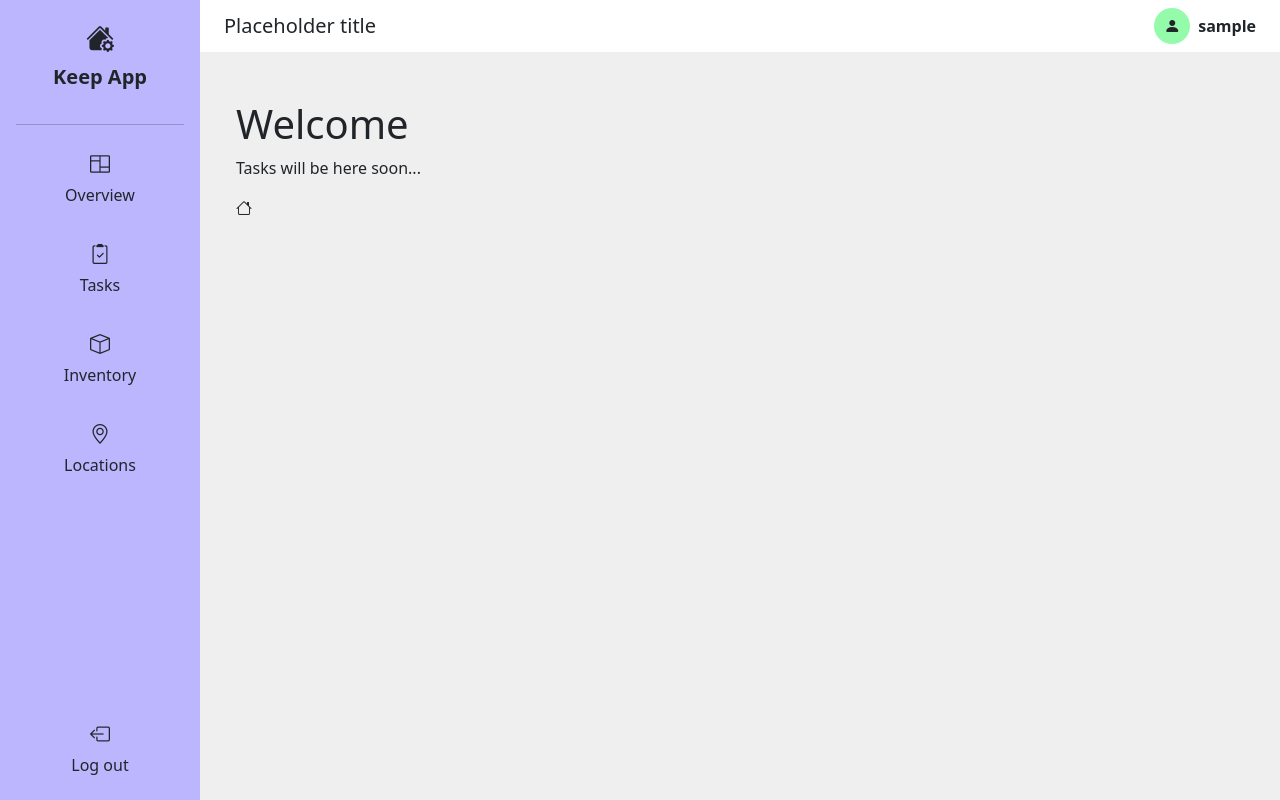
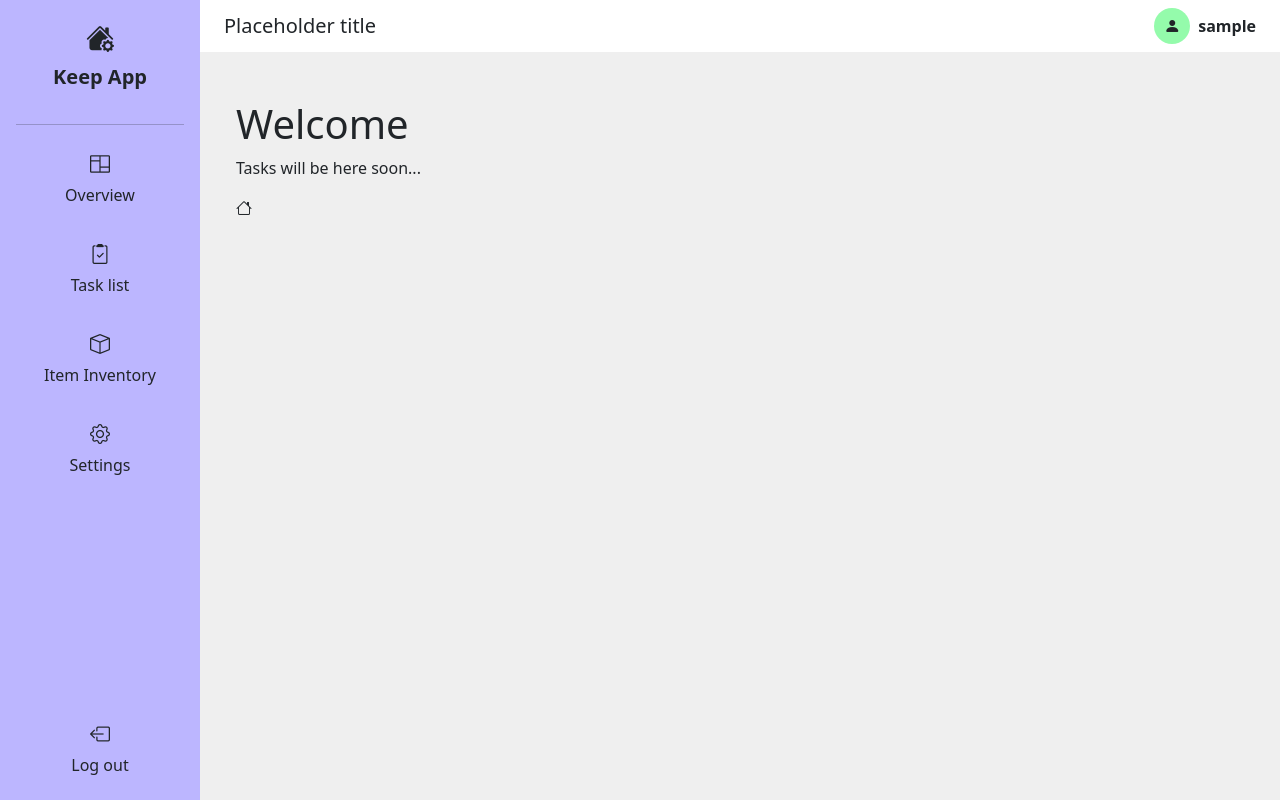
Before and after one commit to orma5/household, a Django app: page / in a window 1280 px wide. Run offline with Django 5.2, Linux system fonts and the light colour scheme; the visitor is signed in with stand-in values (Sample User, id 1).

Commit message:
move frequency to within model class and updates on sidebars

```diff
--- a/templates/components/_mobile-sidebar.html
+++ b/templates/components/_mobile-sidebar.html
@@ -9,7 +9,7 @@
         <!-- Brand -->
         <a href="/" class="mb-3 text-dark text-decoration-none d-flex flex-column align-items-center">
           <i class="bi bi-house-gear-fill fs-3"></i>
-          <span class="fs-5 fw-semibold mt-1">Keep App</span>
+          <span class="fs-5 fw-semibold mt-1">Keep-App</span>
         </a>
 
         <hr class="text-dark w-100" />
@@ -25,19 +25,19 @@
           <li class="nav-item mb-3">
             <a href="#" class="nav-link text-dark d-flex flex-column align-items-center">
               <i class="bi bi-clipboard2-check fs-5"></i>
-              <span class="mt-1">Tasks</span>
+              <span class="mt-1">Task list</span>
             </a>
           </li>
           <li class="nav-item mb-3">
             <a href="#" class="nav-link text-dark d-flex flex-column align-items-center">
               <i class="bi bi-box fs-5"></i>
-              <span class="mt-1">Inventory</span>
+              <span class="mt-1">Item Inventory</span>
             </a>
           </li>
           <li class="nav-item mb-3">
             <a href="#" class="nav-link text-dark d-flex flex-column align-items-center">
-              <i class="bi bi-geo-alt fs-5"></i>
-              <span class="mt-1">Locations</span>
+              <i class="bi bi-gear fs-5"></i>
+              <span class="mt-1">Settings</span>
             </a>
           </li>
         </ul>
--- a/templates/components/_sidebar.html
+++ b/templates/components/_sidebar.html
@@ -20,19 +20,19 @@
     <li class="nav-item mb-3">
       <a href="#" class="nav-link text-dark d-flex flex-column align-items-center">
         <i class="bi bi-clipboard2-check fs-5"></i>
-        <span class="mt-1">Tasks</span>
+        <span class="mt-1">Task list</span>
       </a>
     </li>
     <li class="nav-item mb-3">
       <a href="#" class="nav-link text-dark d-flex flex-column align-items-center">
         <i class="bi bi-box fs-5"></i>
-        <span class="mt-1">Inventory</span>
+        <span class="mt-1">Item Inventory</span>
       </a>
     </li>
     <li class="nav-item mb-3">
       <a href="#" class="nav-link text-dark d-flex flex-column align-items-center">
-        <i class="bi bi-geo-alt fs-5"></i>
-        <span class="mt-1">Locations</span>
+        <i class="bi bi-gear fs-5"></i>
+        <span class="mt-1">Settings</span>
       </a>
     </li>
   </ul>
```
Also changed, not shown: upkeep/models.py (+9 -10 lines).
